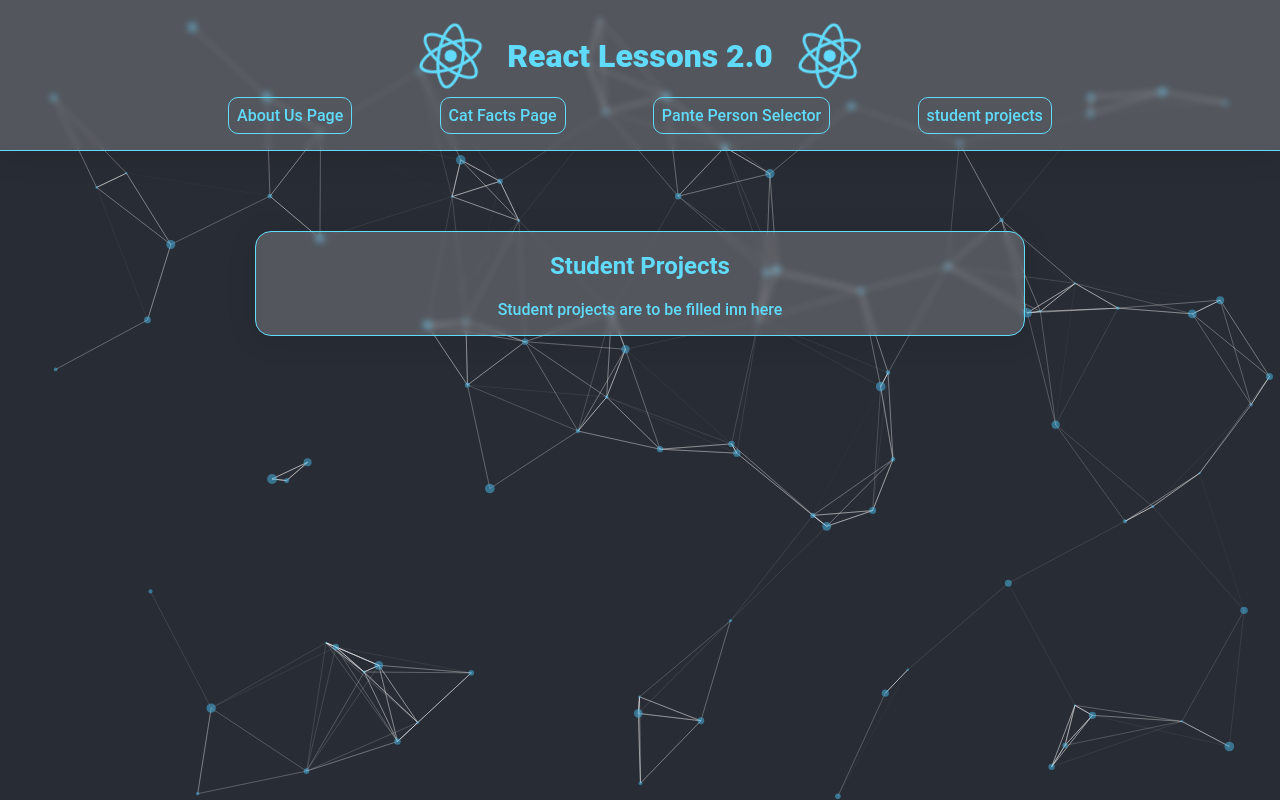
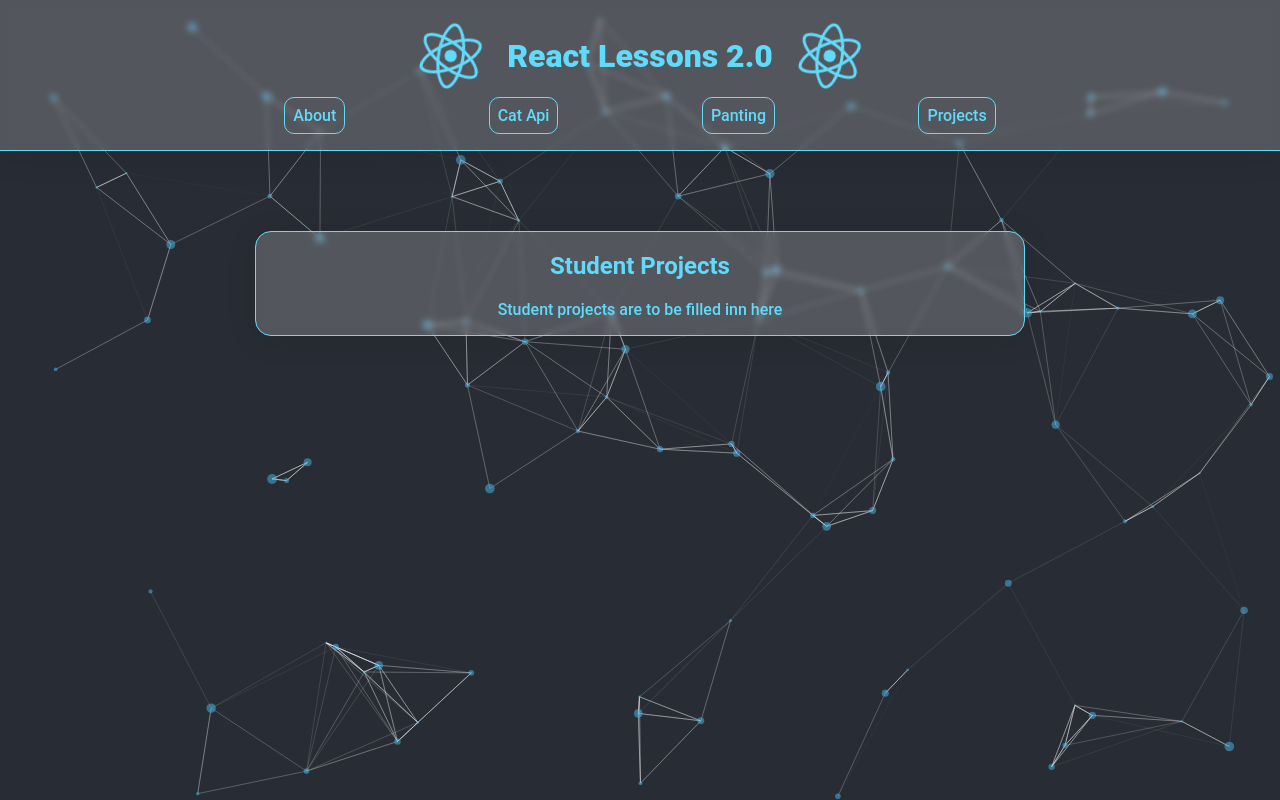
Before and after one commit to OysteinKoder/react_lessons_2.0, a React (Create React App) app: page /#/student-projects in a window 1280 px wide. Built offline with nearby package versions, Linux system fonts and the light colour scheme; the HTML template or start-up script is replaced by a standard one.

Commit message:
Resolution compatability and header text fix

```diff
--- a/src/pages/landingPage/landingPageFiles/Header.js
+++ b/src/pages/landingPage/landingPageFiles/Header.js
@@ -13,12 +13,10 @@ const Header = () => {
         <ReactLogo />
       </StyledRow>
       <StyledNav>
-        <StyledLink to="/about-us">About Us Page</StyledLink>
-        <StyledLink to="/cat-facts">Cat Facts Page</StyledLink>
-        <StyledLink to="/pante-person-selector">
-          Pante Person Selector
-        </StyledLink>
-        <StyledLink to="/student-projects">student projects</StyledLink>
+        <StyledLink to="/about-us">About</StyledLink>
+        <StyledLink to="/cat-facts">Cat Api</StyledLink>
+        <StyledLink to="/pante-person-selector">Panting</StyledLink>
+        <StyledLink to="/student-projects">Projects</StyledLink>
       </StyledNav>
     </StyledHeader>
   );
--- a/src/pages/landingPage/landingPageFiles/styles.js
+++ b/src/pages/landingPage/landingPageFiles/styles.js
@@ -6,6 +6,9 @@ export const StyledNav = styled.nav`
   display: flex;
   justify-content: space-evenly;
   margin: auto;
+  @media only screen and (max-width: 600px) {
+    width: 100%;
+  }
 `;
 
 export const StyledLink = styled(Link)`
```
Also changed, not shown: 1 other file (tests, documents, lock files or other folders).
